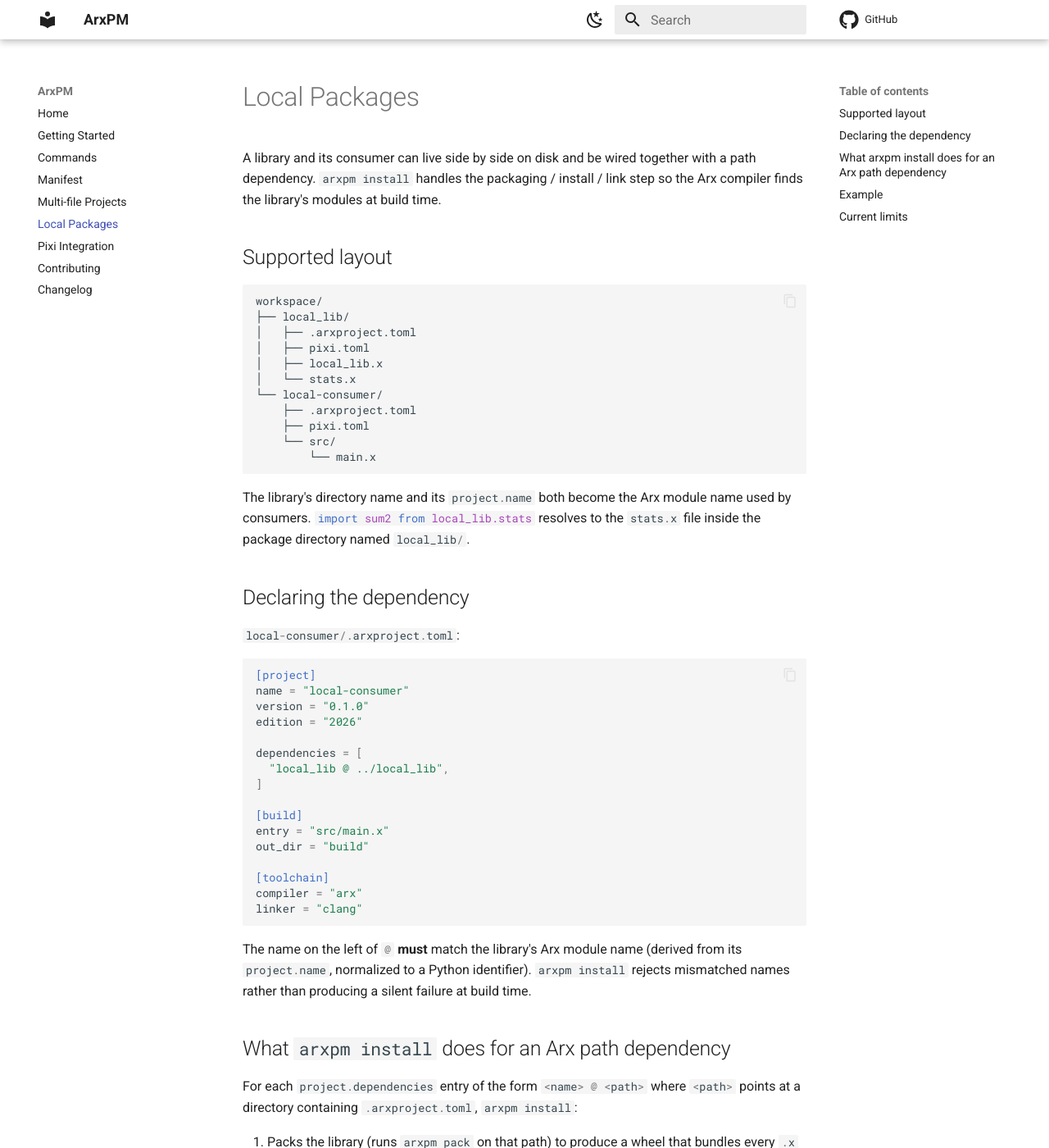
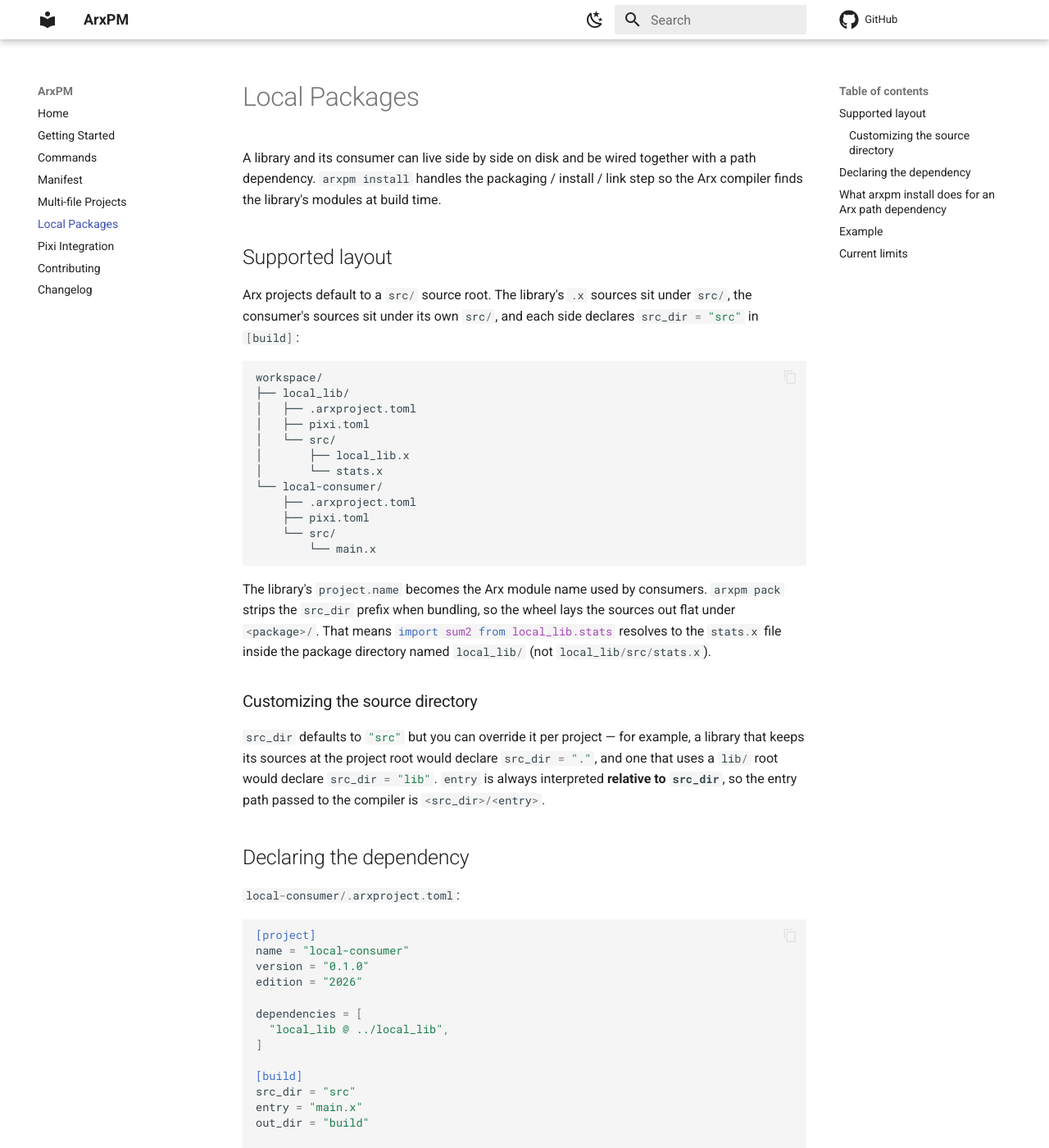
Before and after one commit to arxlang/arxpm, an MkDocs documentation site: the page built from docs/local-packages.md, in a window 1280 px wide and 1400 px high. Shown: the whole window at 82% size. Built offline with MkDocs 1.6.1 and Material for MkDocs 9.7.7, drawn with Linux system fonts in a browser that asks for light colours; comment, search, counter and statistics services are not loaded; some of the changed text lies outside the part shown.

Commit message:
feat(manifest): Make source dir explicit via build.src_dir (default "src")
build.entry now names a file *relative to* build.src_dir rather than
spelling the full path from the project root. The default is the
recommended src/ layout, but any directory works -- set src_dir = "."
to keep sources at the project root, or src_dir = "lib" for a lib/ root.
The packer uses src_dir (not the entry's parent) to decide what to strip
when flattening modules into the wheel, so alternate roots publish
correctly too.

````diff
--- a/docs/local-packages.md
+++ b/docs/local-packages.md
@@ -6,13 +6,18 @@ step so the Arx compiler finds the library's modules at build time.
 
 ## Supported layout
 
+Arx projects default to a `src/` source root. The library's `.x` sources sit
+under `src/`, the consumer's sources sit under its own `src/`, and each side
+declares `src_dir = "src"` in `[build]`:
+
 ```
 workspace/
 ├── local_lib/
 │   ├── .arxproject.toml
 │   ├── pixi.toml
-│   ├── local_lib.x
-│   └── stats.x
+│   └── src/
+│       ├── local_lib.x
+│       └── stats.x
 └── local-consumer/
     ├── .arxproject.toml
     ├── pixi.toml
@@ -20,9 +25,19 @@ workspace/
         └── main.x
 ```
 
-The library's directory name and its `project.name` both become the Arx module
-name used by consumers. `import sum2 from local_lib.stats` resolves to the
-`stats.x` file inside the package directory named `local_lib/`.
+The library's `project.name` becomes the Arx module name used by consumers.
+`arxpm pack` strips the `src_dir` prefix when bundling, so the wheel lays the
+sources out flat under `<package>/`. That means
+`import sum2 from local_lib.stats` resolves to the `stats.x` file inside the
+package directory named `local_lib/` (not `local_lib/src/stats.x`).
+
+### Customizing the source directory
+
+`src_dir` defaults to `"src"` but you can override it per project — for example,
+a library that keeps its sources at the project root would declare
+`src_dir = "."`, and one that uses a `lib/` root would declare
+`src_dir = "lib"`. `entry` is always interpreted **relative to `src_dir`**, so
+the entry path passed to the compiler is `<src_dir>/<entry>`.
 
 ## Declaring the dependency
 
@@ -39,7 +54,8 @@ dependencies = [
 ]
 
 [build]
-entry = "src/main.x"
+src_dir = "src"
+entry = "main.x"
 out_dir = "build"
 
 [toolchain]
@@ -58,7 +74,8 @@ For each `project.dependencies` entry of the form `<name> @ <path>` where
 `<path>` points at a directory containing `.arxproject.toml`, `arxpm install`:
 
 1. Packs the library (runs `arxpm pack` on that path) to produce a wheel that
-   bundles every `.x` / `.arx` source under the library's module directory.
+   bundles every `.x` / `.arx` source under the library's `src_dir`, flattened
+   to the package root.
 2. `pip install`s the wheel into the consumer's Pixi environment, so the library
    lands at `<env>/lib/pythonX/site-packages/<module_name>/`.
 3. Creates a symlink `<consumer>/<module_name>` pointing at the installed
````
Also changed, not shown: docs/manifest.md (+15 -1 lines), 11 other files.
